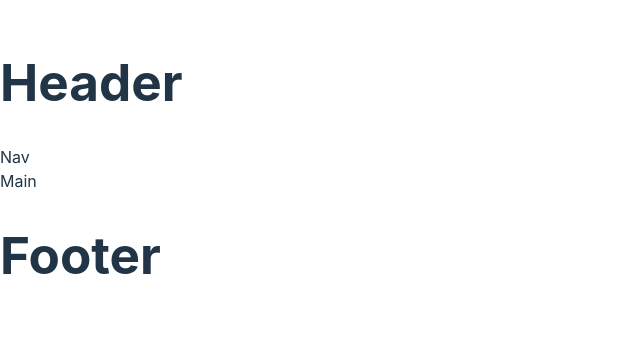
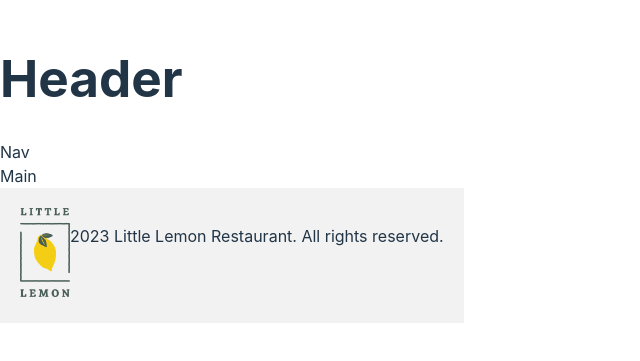
Before and after one commit to DonatellaC/little-lemon-coursera-capstone, a React (Vite) app: page / in a window 1280 px wide. Shown: the part 231-592 px from the top of the page, without its empty margins (0-640 px from the left). Built offline with nearby package versions, Linux system fonts and the light colour scheme.

Commit message:
feat: update footer component and style

```diff
--- a/src/components/Footer/Footer.css
+++ b/src/components/Footer/Footer.css
@@ -0,0 +1,13 @@
+.footer-container {
+    background-color: #f2f2f2;
+    padding: 20px;
+    display: flex;
+}
+
+.footer-logo img {
+    max-width: 50px;
+}
+
+footer div {
+    flex: 1;
+}
--- a/src/components/Footer/Footer.jsx
+++ b/src/components/Footer/Footer.jsx
@@ -1,7 +1,17 @@
 import "./Footer.css";
+import logo from "../../assets/images/logo-footer.png";
 
 const Footer = () => {
-  return <h1>Footer</h1>;
+  return (
+    <div className="footer-container">
+      <div className="footer-logo">
+        <img src={logo} alt="Little Lemon Logo Small" />
+      </div>
+      <div className="copywriting-info">
+        <p>2023 Little Lemon Restaurant. All rights reserved.</p>
+      </div>
+    </div>
+  );
 };
 
 export default Footer;
```
